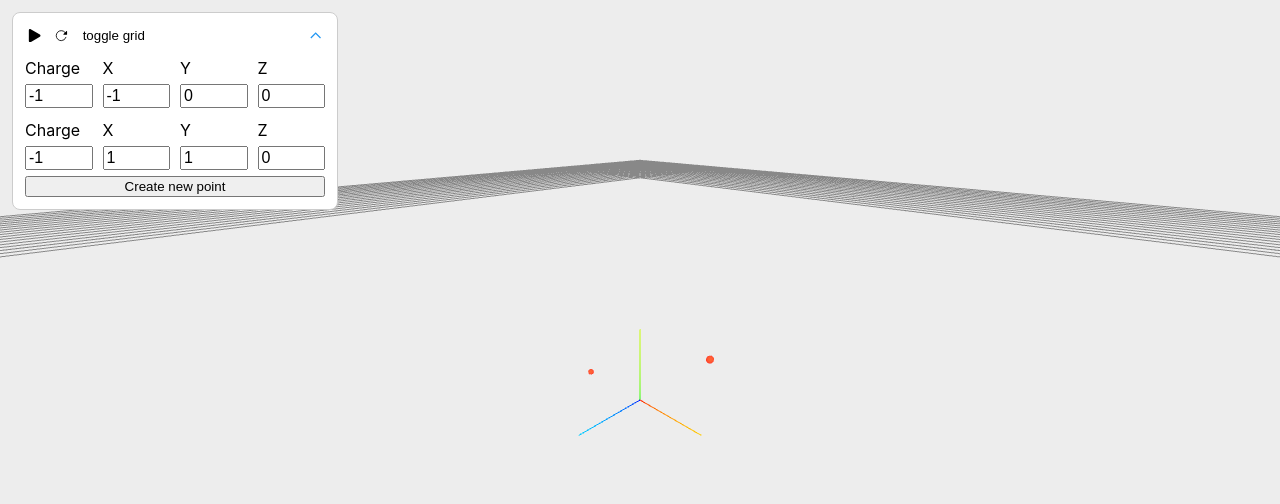
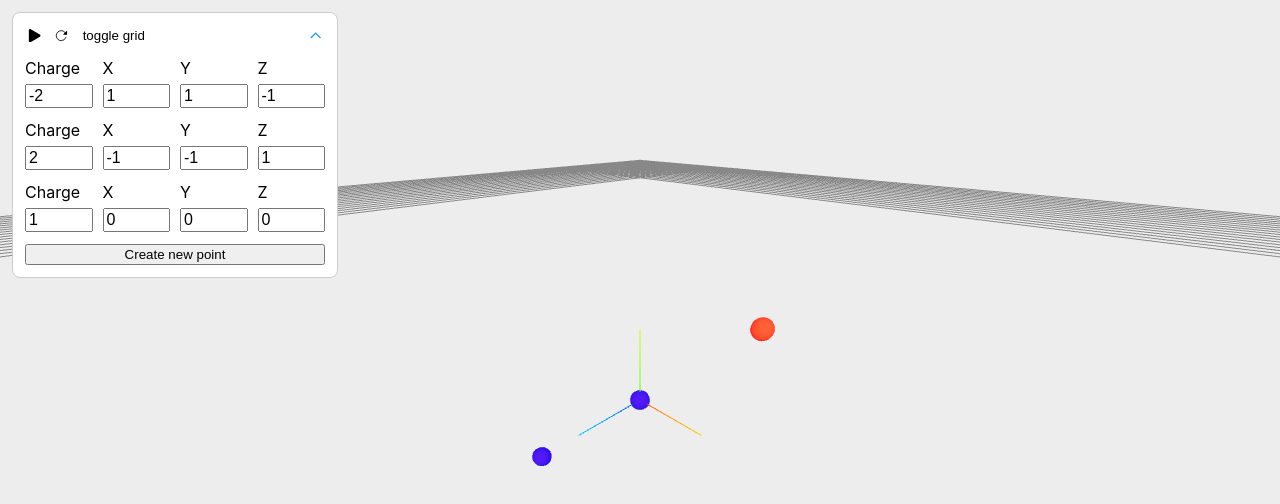
Before and after one commit to pxd3v/coulomb, a React (Create React App) app: page / in a window 1280 px wide. Shown: the top 504 px of the page. Built offline with nearby package versions, Linux system fonts and the light colour scheme.

Commit message:
feat: update constants to improve speed

```diff
--- a/public/index.html
+++ b/public/index.html
@@ -24,7 +24,7 @@
       work correctly both with client-side routing and a non-root public URL.
       Learn how to configure a non-root public URL by running `npm run build`.
     -->
-    <title>React App</title>
+    <title>Coulomb</title>
   </head>
   <body>
     <noscript>You need to enable JavaScript to run this app.</noscript>
--- a/src/components/Menu/Sections/Config/Config.scss
+++ b/src/components/Menu/Sections/Config/Config.scss
@@ -1,7 +1,7 @@
 .Config {
     display: flex;
     flex-direction: row;
-    width: 100%;
+    width: 300px;
 
     button {
         & + button {
--- a/src/components/Menu/Sections/Points/Points.scss
+++ b/src/components/Menu/Sections/Points/Points.scss
@@ -31,6 +31,6 @@
     }
 
     &__CreateNewPoint {
-        margin-top: 6px;
+        margin-top: 12px;
     }
 }
--- a/src/components/Point.tsx
+++ b/src/components/Point.tsx
@@ -27,13 +27,13 @@ export function Point({ currentPoint, envPoints, updatePoint, canMove, orbitCont
     const { forceVector, vectorWithoutForce } = getForce()
 
     if(Math.abs(vectorWithoutForce[0]) > 0.05) {
-      mesh.current.position.x += forceVector[0] * 0.001
+      mesh.current.position.x += forceVector[0] * 0.004
     }
     if(Math.abs(vectorWithoutForce[1]) > 0.05) {
-      mesh.current.position.y += forceVector[1] * 0.001
+      mesh.current.position.y += forceVector[1] * 0.004
     }
     if(Math.abs(vectorWithoutForce[2]) > 0.05) {
-      mesh.current.position.z += forceVector[2] * 0.001
+      mesh.current.position.z += forceVector[2] * 0.004
     }
 
     updatePoint({
@@ -44,7 +44,7 @@ export function Point({ currentPoint, envPoints, updatePoint, canMove, orbitCont
     })
   })
 
-  const scale = useMemo(() => Math.abs(currentPoint.charge) * 0.1, [currentPoint.charge])
+  const scale = useMemo(() => 0.3 + Math.abs(currentPoint.charge) * 0.02, [currentPoint.charge])
 
   const getForce = useCallback(() => {
     return envPoints.filter(point => point.id !== currentPoint.id).reduce((acc, point) => {
--- a/src/contexts/PointsContext.tsx
+++ b/src/contexts/PointsContext.tsx
@@ -18,24 +18,31 @@ const PointsContext = createContext({} as PointsData)
 export function PointsProvider({children}: PointsProviderProps) {
     const [basePoints, setBasePoints] = useState<Array<IPoint>>([
         {
-            charge: -1,
-            x: -1,
-            y: 0,
-            z: 0,
+            charge: -2,
+            x: 1,
+            y: 1,
+            z: -1,
             id: 0
         },
         {
-            charge: -1,
-            x: 1,
-            y: 1,
+            charge: 2,
+            x: -1,
+            y: -1,
+            z: 1,
+            id: 1
+        },
+        {
+            charge: 1,
+            x: 0,
+            y: 0,
             z: 0,
-            id: 1
-        }
+            id: 3
+        },
     ])
 
     const [points, setPoints] = useState<Array<IPoint>>([...basePoints])
 
-    const [nextIndex, setNextIndex] = useState(2)
+    const [nextIndex, setNextIndex] = useState(3)
 
     const updatePoint = useCallback((point: IPoint) => {
         setPoints((prevPoints) => prevPoints.map((prevPoint) => prevPoint.id === point.id ? point : prevPoint))
```
